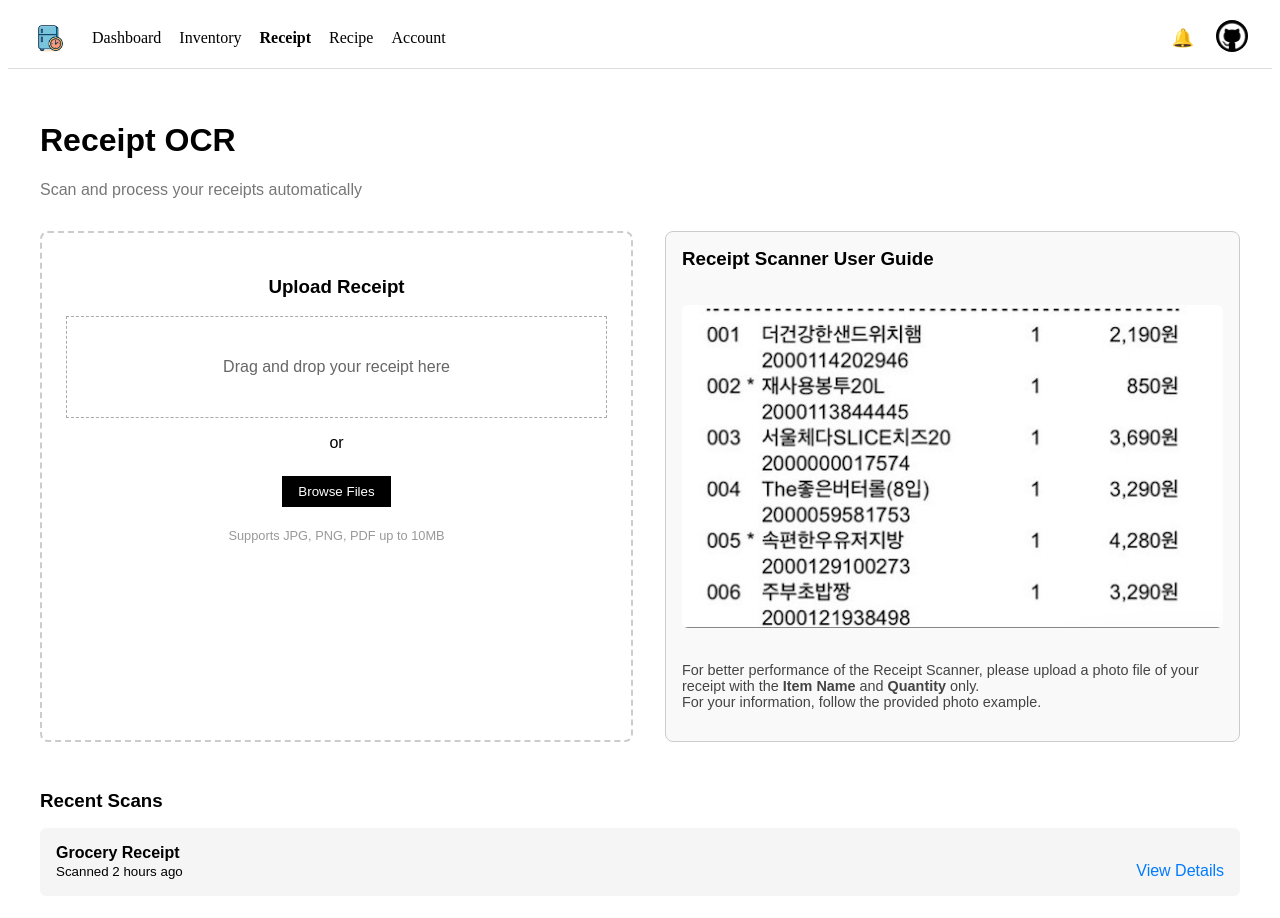
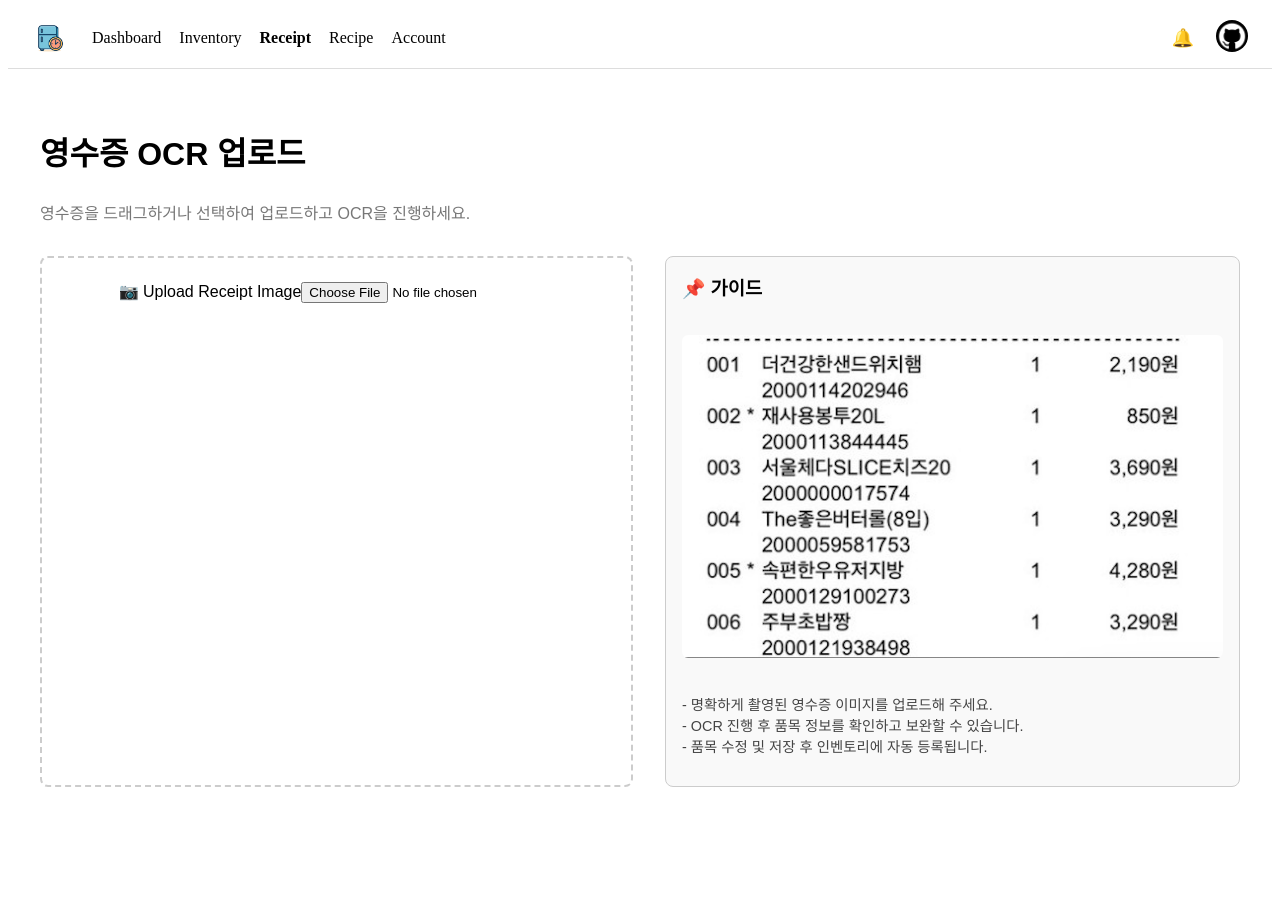
Before and after one commit to sonnykwack/OCR_PJ, a Vue app: page /receipt in a window 1280 px wide. Shown: the top 918 px of the page. After the commit the page ends 875 px from the top, so only its background shows below. Built offline with nearby package versions, Linux system fonts and the light colour scheme.

Commit message:
OCR Receipt edit in progress'

```diff
--- a/src/api/index.js
+++ b/src/api/index.js
@@ -15,6 +15,12 @@ api.interceptors.request.use(
     if (token) {
       config.headers.Authorization = `Bearer ${token}`
     }
+    api.interceptors.request.use((config) => {
+  console.log('[🔍 최종 Request Headers]', config.headers)
+  return config
+})
+
+
     return config
   },
   (error) => {
--- /dev/null
+++ b/src/api/inventoryItem.js
@@ -0,0 +1,17 @@
+import api from './index'
+
+// ✅ 해당 인벤토리의 모든 아이템 조회
+export const getInventoryItems = (inventoryId) =>
+  api.get(`/inventories/${inventoryId}/items`)
+
+// ✅ 아이템 등록
+export const addInventoryItem = (itemData) =>
+  api.post('/inventory-items', itemData)  // 중요: inventoryS-itemS (복수)
+
+// ✅ 아이템 수정
+export const updateInventoryItem = (itemId, data) =>
+  api.put(`/inventory-items/${itemId}`, data)
+
+// ✅ 아이템 삭제
+export const deleteInventoryItem = (itemId) =>
+  api.delete(`/inventory-items/${itemId}`)
--- a/src/api/receipts.js
+++ b/src/api/receipts.js
@@ -1,4 +1,5 @@
-// 영수증 관련 API 함수 모음
+// src/api/receipts.js
+// 📦 영수증 관련 API 함수 모음
 import api from './index'
 
 // ✅ 영수증 이미지 업로드 (OCR)
@@ -10,12 +11,7 @@ export const uploadReceipt = (formData) => {
   })
 }
 
-// ✅ OCR로 파싱된 항목 저장
-export const saveParsedItems = (parsedItems) => {
-  return api.post('/parseditem/save', parsedItems)
-}
-
-// ✅ 최근 업로드된 영수증 목록 불러오기
+// ✅ 최근 업로드된 영수증 목록 불러오기 (필요시 사용)
 export const getRecentReceipts = () => {
   return api.get('/receipt/recent')
 }
--- a/src/api/recipe.js
+++ b/src/api/recipe.js
@@ -3,10 +3,10 @@ import api from './index'
 
 // ✅ AI 추천 레시피 가져오기 (POST로 inventory_id, items 전송)
 export const getRecommendedRecipes = (payload) => {
-  return api.post('/recipe/recommend', payload)
+  return api.post('/api/recipe/recommend', payload)
 }
 
 // ✅ 레시피 상세 보기
 export const getRecipeById = (recipeId) => {
-  return api.get(`/recipe/${recipeId}`)
+  return api.get(`/api/recipe/${recipeId}`)
 }
--- a/src/components/ReceiptPage.vue
+++ b/src/components/ReceiptPage.vue
@@ -1,102 +1,166 @@
 <template>
   <div class="receipt-page">
-    <h1 class="title">Receipt OCR</h1>
-    <p class="subtitle">Scan and process your receipts automatically</p>
+    <h2 class="title">영수증 OCR 업로드</h2>
+    <p class="subtitle">영수증을 드래그하거나 선택하여 업로드하고 OCR을 진행하세요.</p>
 
     <div class="upload-area">
       <div class="upload-box">
-        <h3>Upload Receipt</h3>
-        <div class="drop-zone" @dragover.prevent @drop.prevent="handleDrop">
-          Drag and drop your receipt here
+        <label>📷 Upload Receipt Image</label>
+        <input type="file" accept="image/*" @change="handleFileChange" />
+
+        <div v-if="imagePreview" class="drop-zone">
+          <img :src="imagePreview" class="preview" alt="Receipt Preview">
+          <p>OCR을 진행하시겠습니까?</p>
+          <button @click="submitImage">✅ Yes</button>
+          <button @click="resetForm">❌ No</button>
         </div>
-        <p>or</p>
-        <input type="file" ref="fileInput" @change="handleFileChange" accept="image/*" hidden />
-        <button @click="$refs.fileInput.click()">Browse Files</button>
-        <p class="hint">Supports JPG, PNG, PDF up to 10MB</p>
       </div>
 
       <div class="guide-box">
-        <h3>Receipt Scanner User Guide</h3>
-        <img src="@/assets/KakaoTalk_20250525_115209143.png" alt="Example Receipt" class="guide-image" />
+        <h3>📌 가이드</h3>
+        <img src="@/assets/KakaoTalk_20250525_115209143.png" class="guide-image" alt="Guide" />
         <p class="guide-text">
-          For better performance of the Receipt Scanner, please upload a photo file of your receipt with the
-          <strong>Item Name</strong> and <strong>Quantity</strong> only.<br />
-          For your information, follow the provided photo example.
+          - 명확하게 촬영된 영수증 이미지를 업로드해 주세요.<br>
+          - OCR 진행 후 품목 정보를 확인하고 보완할 수 있습니다.<br>
+          - 품목 수정 및 저장 후 인벤토리에 자동 등록됩니다.
         </p>
       </div>
     </div>
 
-    <div class="recent">
-      <h3>Recent Scans</h3>
-      <ul class="scan-list">
-        <li v-if="uploadResult">
-          <strong>New Upload - ID: {{ uploadResult.receipt_id }}</strong><br />
-          <small>Uploaded at {{ uploadResult.upload_time }}</small>
-          <a href="#" @click.prevent="fetchParsedItems(uploadResult.receipt_id)">View Details</a>
-        </li>
-        <li>
-          <strong>Grocery Receipt</strong><br />
-          <small>Scanned 2 hours ago</small>
-          <a href="#">View Details</a>
-        </li>
-      </ul>
+    <div v-if="showModal" class="modal">
+      <div class="modal-content">
+        <h3>🧾 OCR 품목 검토</h3>
+        <div v-for="(item, idx) in parsedItems" :key="idx" class="item-row">
+          <input v-model="item.item_name" placeholder="품목명" />
+          <input type="number" min="1" v-model.number="item.quantity" placeholder="수량" />
 
-      <div v-if="parsedItems.length" class="parsed-results">
-        <h4>Parsed Items</h4>
-        <ul>
-          <li v-for="(item, idx) in parsedItems" :key="idx">
-            {{ item.name }} – {{ item.quantity }}
-          </li>
-        </ul>
+          <select v-model="item.storage_type">
+            <option value="">보관 방식 선택</option>
+            <option value="fridge">냉장</option>
+            <option value="freezer">냉동</option>
+          </select>
+
+          <input type="date" v-model="item.expiration_date" placeholder="유통기한" />
+
+          <select v-model="item.inventory_id">
+            <option disabled value="">인벤토리 선택</option>
+            <option v-for="inv in inventories" :key="inv.inventory_id" :value="inv.inventory_id">
+              {{ inv.inventory_name }}
+            </option>
+          </select>
+
+          <button @click="removeItem(idx)">🗑</button>
+        </div>
+
+        <div class="modal-actions">
+          <button @click="saveItems">💾 저장</button>
+          <button @click="closeModal">취소</button>
+        </div>
       </div>
     </div>
   </div>
 </template>
 
 <script>
-import { uploadReceipt, getParsedItemsByReceiptId } from '@/api/receipts'
+import {
+  uploadReceipt,
+  getParsedItemsByReceiptId,
+  deleteParsedItems
+} from '@/api/receipts'
+import { getInventoryList } from '@/api/inventory'
+import { addInventoryItem } from '@/api/inventoryItem'
 
 export default {
-  name: 'ReceiptPage',
+  name: 'OCRUpload',
   data() {
     return {
-      receiptImage: null,
-      uploadResult: null,
+      imageFile: null,
+      imagePreview: '',
+      receiptId: null,
       parsedItems: [],
+      inventories: [],
+      showModal: false,
     }
   },
   methods: {
-    handleFileChange(event) {
-      const file = event.target.files[0]
-      if (file) this.upload(file)
-    },
-    handleDrop(event) {
-      const file = event.dataTransfer.files[0]
-      if (file) this.upload(file)
-    },
-    async upload(file) {
-      const formData = new FormData()
-      formData.append('image', file)
-
-      try {
-        const res = await uploadReceipt(formData)
-        this.uploadResult = res.data
-        alert(`Uploaded! receiptId: ${res.data.receiptId}`)
-      } catch (err) {
-        console.error('Upload failed:', err)
-        alert('Failed to upload receipt.')
+    handleFileChange(e) {
+      const file = e.target.files[0]
+      if (file) {
+        this.imageFile = file
+        this.imagePreview = URL.createObjectURL(file)
       }
     },
-    async fetchParsedItems(receiptId) {
+    async submitImage() {
       try {
-        const res = await getParsedItemsByReceiptId(receiptId)
-        this.parsedItems = res.data
+        const formData = new FormData()
+        formData.append('image', this.imageFile)
+
+        const res = await uploadReceipt(formData)
+        const receiptId = res.data.receiptId
+        console.log('[✅ receipt_id]', receiptId)
+
+        if (!receiptId) {
+          throw new Error('❌ receipt_id가 없습니다. OCR 실패 또는 응답 오류')
+        }
+
+        this.receiptId = receiptId
+
+        const parsed = await getParsedItemsByReceiptId(receiptId)
+        console.log('[📦 parsed items]', parsed.data)
+
+        this.parsedItems = parsed.data.map(item => ({
+          item_name: item.itemName,
+          quantity: item.quantity,
+          storage_type: '',
+          expiration_date: '',
+          inventory_id: null
+        }))
+
+        const invRes = await getInventoryList()
+        this.inventories = (invRes.data || []).map(inv => ({
+          inventory_id: inv.inventoryId,
+          inventory_name: inv.inventoryName
+        }))
+
+        this.showModal = true
       } catch (err) {
-        console.error('Failed to fetch parsed items:', err)
-        alert('Error fetching parsed items.')
+        console.error('OCR or fetch failed:', err)
       }
     },
-  },
+    async saveItems() {
+      try {
+        const savePromises = this.parsedItems.map(item => {
+          return addInventoryItem({
+            inventory_id: item.inventory_id,
+            item_name: item.item_name,
+            quantity: Number(item.quantity),
+            storage_type: item.storage_type,
+            expiration_date: item.expiration_date
+          })
+        })
+
+        await Promise.all(savePromises)
+        await deleteParsedItems(this.receiptId)
+        this.resetForm()
+        alert('✅ 저장 완료!')
+      } catch (err) {
+        console.error('Save failed:', err)
+      }
+    },
+    removeItem(index) {
+      this.parsedItems.splice(index, 1)
+    },
+    closeModal() {
+      this.showModal = false
+    },
+    resetForm() {
+      this.imageFile = null
+      this.imagePreview = ''
+      this.receiptId = null
+      this.parsedItems = []
+      this.showModal = false
+    },
+  }
 }
 </script>
 
@@ -113,7 +177,6 @@ export default {
   margin-bottom: 2rem;
   color: #777;
 }
-
 .upload-area {
   display: flex;
   gap: 2rem;
@@ -129,12 +192,10 @@ export default {
   min-width: 300px;
 }
 .drop-zone {
-  height: 100px;
+  height: auto;
   border: 1px dashed #aaa;
   margin: 1rem 0;
-  display: flex;
-  justify-content: center;
-  align-items: center;
+  padding: 1rem;
   color: #666;
 }
 button {
@@ -149,7 +210,6 @@ button {
   font-size: 0.8rem;
   color: #999;
 }
-
 .guide-box {
   flex: 1;
   background: #f9f9f9;
@@ -170,30 +230,41 @@ button {
   font-size: 0.9rem;
   color: #444;
 }
-
-.recent h3 {
+.preview {
+  max-width: 300px;
+  margin: 1rem auto;
+  border: 1px solid #ccc;
+}
+.modal {
+  position: fixed;
+  top: 0;
+  left: 0;
+  width: 100vw;
+  height: 100vh;
+  background: rgba(0, 0, 0, 0.6);
+  display: flex;
+  align-items: center;
+  justify-content: center;
+  z-index: 999;
+}
+.modal-content {
+  background: white;
+  padding: 2rem;
+  border-radius: 10px;
+  width: 600px;
+  max-height: 80vh;
+  overflow-y: auto;
+}
+.item-row {
+  display: flex;
+  gap: 0.5rem;
   margin-bottom: 1rem;
+  flex-wrap: wrap;
+  align-items: center;
 }
-.scan-list {
-  list-style: none;
-  padding: 0;
-}
-.scan-list li {
-  background: #f5f5f5;
-  padding: 1rem;
-  border-radius: 6px;
-  margin-bottom: 1rem;
-}
-.scan-list a {
-  float: right;
-  color: #007bff;
-  text-decoration: none;
-}
-.parsed-results {
-  background: #fff;
-  border: 1px solid #ccc;
-  padding: 1rem;
-  border-radius: 6px;
-  margin-top: 1rem;
+.modal-actions {
+  display: flex;
+  justify-content: flex-end;
+  gap: 0.5rem;
 }
 </style>
```
Also changed, not shown: src/api/inventory.js (+6 -33 lines), src/lib/api.js (+10 -7 lines).
